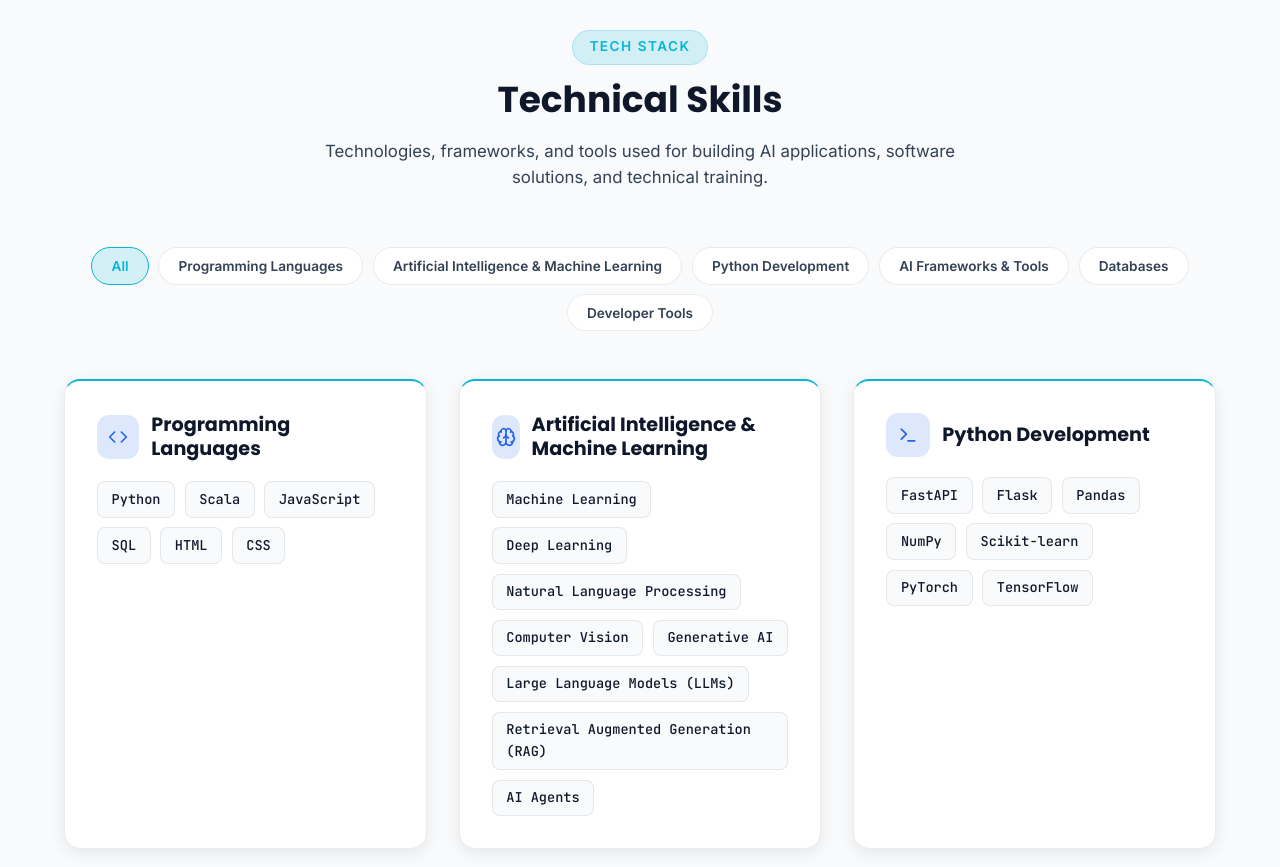
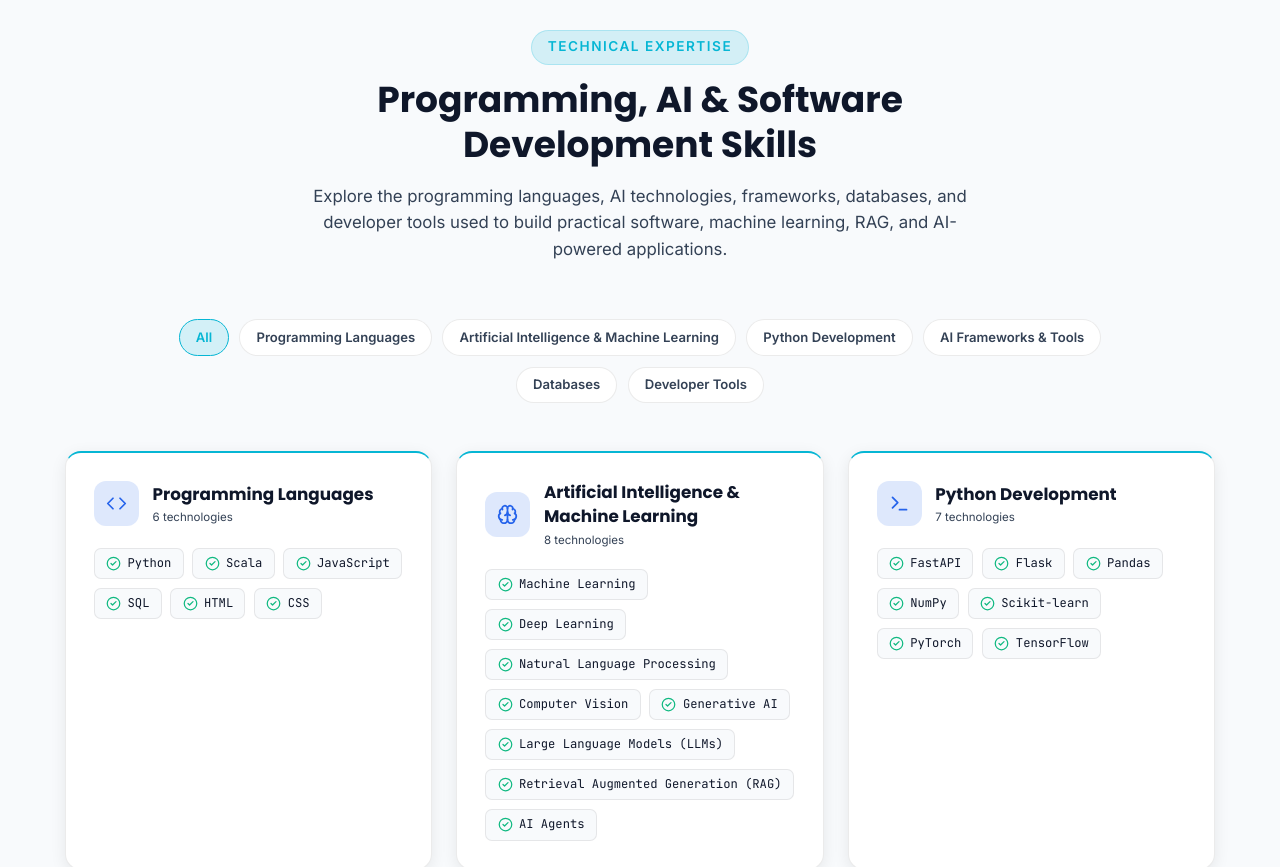
Before and after one commit to lookmohan/chennai_coder, a React (Vite) app: page / in a window 1280 px wide. Shown: the part 8160-9027 px from the top of the page. Built offline with nearby package versions, Linux system fonts and the light colour scheme.

Commit message:
Update Skills.tsx

```diff
--- a/src/components/Skills.tsx
+++ b/src/components/Skills.tsx
@@ -1,147 +1,654 @@
-import React, { useState } from 'react';
-import { skillsData } from '../data/skillsData';
-import { Code, Brain, Terminal, Database, Wrench, Cpu } from 'lucide-react';
+import React, { useState } from "react";
+import { skillsData } from "../data/skillsData";
+import {
+  Code,
+  Brain,
+  Terminal,
+  Database,
+  Wrench,
+  Cpu,
+  CheckCircle2
+} from "lucide-react";
 
 export const Skills: React.FC = () => {
-  const [activeCategory, setActiveCategory] = useState<string>('All');
+  const [activeCategory, setActiveCategory] = useState<string>("All");
 
-  const categories = ['All', ...skillsData.map((s) => s.title)];
+  /*
+   * Create unique categories
+   */
+  const categories = [
+    "All",
+    ...Array.from(
+      new Set(skillsData.map((category) => category.title))
+    )
+  ];
 
+  /*
+   * Get icon based on skill category
+   */
   const getCategoryIcon = (title: string) => {
     switch (title) {
-      case 'Programming Languages': return <Code size={20} />;
-      case 'Artificial Intelligence & Machine Learning': return <Brain size={20} />;
-      case 'Python Development': return <Terminal size={20} />;
-      case 'AI Frameworks & Tools': return <Cpu size={20} />;
-      case 'Databases': return <Database size={20} />;
-      case 'Developer Tools': return <Wrench size={20} />;
-      default: return <Code size={20} />;
+      case "Programming Languages":
+        return <Code size={21} aria-hidden="true" />;
+
+      case "Artificial Intelligence & Machine Learning":
+        return <Brain size={21} aria-hidden="true" />;
+
+      case "Python Development":
+        return <Terminal size={21} aria-hidden="true" />;
+
+      case "AI Frameworks & Tools":
+        return <Cpu size={21} aria-hidden="true" />;
+
+      case "Databases":
+        return <Database size={21} aria-hidden="true" />;
+
+      case "Developer Tools":
+        return <Wrench size={21} aria-hidden="true" />;
+
+      default:
+        return <Code size={21} aria-hidden="true" />;
     }
   };
 
-  const filteredCategories = activeCategory === 'All'
-    ? skillsData
-    : skillsData.filter((c) => c.title === activeCategory);
+  /*
+   * Filter categories
+   */
+  const filteredCategories =
+    activeCategory === "All"
+      ? skillsData
+      : skillsData.filter(
+          (category) => category.title === activeCategory
+        );
 
   return (
-    <section id="skills" className="section-padding" style={{ background: 'var(--bg-main)' }}>
+    <section
+      id="skills"
+      className="section-padding skills-section"
+      aria-labelledby="skills-title"
+    >
       <div className="container">
-        {/* Section Header */}
-        <div className="section-header">
-          <span className="section-tag">Tech Stack</span>
-          <h2 className="section-title">Technical Skills</h2>
+
+        {/* =========================================
+            SECTION HEADER
+        ========================================== */}
+
+        <header className="section-header">
+
+          <span className="section-tag">
+            Technical Expertise
+          </span>
+
+          <h2
+            id="skills-title"
+            className="section-title"
+          >
+            Programming, AI & Software Development Skills
+          </h2>
+
           <p className="section-desc">
-            Technologies, frameworks, and tools used for building AI applications, software solutions, and technical training.
+            Explore the programming languages, AI technologies, frameworks,
+            databases, and developer tools used to build practical software,
+            machine learning, RAG, and AI-powered applications.
           </p>
+
+        </header>
+
+
+        {/* =========================================
+            CATEGORY FILTER
+        ========================================== */}
+
+        <div
+          className="skills-filter"
+          role="tablist"
+          aria-label="Filter technical skills by category"
+        >
+
+          {categories.map((category) => {
+            const isActive = activeCategory === category;
+
+            return (
+              <button
+                key={category}
+                type="button"
+                role="tab"
+                aria-selected={isActive}
+                aria-controls="skills-content"
+                className={`skill-filter-button ${
+                  isActive ? "active" : ""
+                }`}
+                onClick={() => setActiveCategory(category)}
+              >
+                {category}
+              </button>
+            );
+          })}
+
         </div>
 
-        {/* Filter Pills */}
+
+        {/* =========================================
+            SKILLS GRID
+        ========================================== */}
+
         <div
-          style={{
-            display: 'flex',
-            flexWrap: 'wrap',
-            gap: '0.6rem',
-            justifyContent: 'center',
-            marginBottom: '3rem'
-          }}
+          id="skills-content"
+          className="skills-grid"
+          role="tabpanel"
         >
-          {categories.map((cat) => (
-            <button
-              key={cat}
-              onClick={() => setActiveCategory(cat)}
-              style={{
-                padding: '0.6rem 1.2rem',
-                borderRadius: '22px',
-                fontSize: '0.85rem',
-                fontWeight: 600,
-                border: '1px solid',
-                borderColor: activeCategory === cat ? 'var(--color-accent)' : 'var(--border-color)',
-                background: activeCategory === cat ? 'var(--color-accent-light)' : 'var(--bg-surface)',
-                color: activeCategory === cat ? 'var(--color-accent)' : 'var(--text-body)',
-                transition: 'all 0.25s ease',
-                cursor: 'pointer'
-              }}
-              onMouseEnter={(e) => {
-                if (activeCategory !== cat) {
-                  e.currentTarget.style.borderColor = 'var(--color-accent)';
-                }
-              }}
-              onMouseLeave={(e) => {
-                if (activeCategory !== cat) {
-                  e.currentTarget.style.borderColor = 'var(--border-color)';
-                }
-              }}
+
+          {filteredCategories.map((category) => (
+
+            <article
+              key={category.title}
+              className="glass-card skill-category-card"
             >
-              {cat}
-            </button>
+
+              {/* Category Header */}
+              <div className="skill-category-header">
+
+                <div className="skill-category-icon">
+                  {getCategoryIcon(category.title)}
+                </div>
+
+                <div>
+                  <h3 className="skill-category-title">
+                    {category.title}
+                  </h3>
+
+                  <p className="skill-category-count">
+                    {category.skills.length}{" "}
+                    {category.skills.length === 1
+                      ? "technology"
+                      : "technologies"}
+                  </p>
+                </div>
+
+              </div>
+
+
+              {/* Skill List */}
+              <ul
+                className="skill-list"
+                aria-label={`${category.title} skills`}
+              >
+
+                {category.skills.map((skill) => (
+
+                  <li
+                    key={skill}
+                    className="skill-item"
+                  >
+
+                    <CheckCircle2
+                      size={15}
+                      aria-hidden="true"
+                      className="skill-check"
+                    />
+
+                    <span>
+                      {skill}
+                    </span>
+
+                  </li>
+
+                ))}
+
+              </ul>
+
+            </article>
+
           ))}
+
         </div>
 
-        {/* Skills Cards Grid */}
-        <div
-          style={{
-            display: 'grid',
-            gridTemplateColumns: 'repeat(auto-fit, minmax(320px, 1fr))',
-            gap: '2rem'
-          }}
-        >
-          {filteredCategories.map((category) => (
-            <div
-              key={category.title}
-              className="glass-card"
-              style={{
-                padding: '2rem',
-                display: 'flex',
-                flexDirection: 'column',
-                gap: '1.25rem',
-                borderTop: '2px solid var(--color-accent)'
-              }}
-            >
-              <div style={{ display: 'flex', alignItems: 'center', gap: '0.75rem' }}>
-                <div
-                  style={{
-                    width: '44px',
-                    height: '44px',
-                    borderRadius: '12px',
-                    background: 'var(--color-primary-light)',
-                    color: 'var(--color-primary)',
-                    display: 'flex',
-                    alignItems: 'center',
-                    justifyContent: 'center'
-                  }}
-                >
-                  {getCategoryIcon(category.title)}
-                </div>
-                <h3 style={{ fontSize: '1.2rem', color: 'var(--text-heading)', fontWeight: 700, margin: 0 }}>
-                  {category.title}
-                </h3>
-              </div>
 
-              {/* Skill Badges */}
-              <div style={{ display: 'flex', flexWrap: 'wrap', gap: '0.6rem' }}>
-                {category.skills.map((skill) => (
-                  <span
-                    key={skill}
-                    style={{
-                      fontSize: '0.85rem',
-                      fontWeight: 500,
-                      fontFamily: 'var(--font-code)',
-                      padding: '0.4rem 0.85rem',
-                      borderRadius: '8px',
-                      background: 'var(--bg-main)',
-                      color: 'var(--text-heading)',
-                      border: '1px solid var(--border-color)',
-                      transition: 'all 0.2s ease'
-                    }}
-                  >
-                    {skill}
-                  </span>
-                ))}
-              </div>
-            </div>
-          ))}
+        {/* =========================================
+            SECTION FOOTER
+        ========================================== */}
+
+        <div className="skills-footer">
+
+          <p>
+            These technologies are applied through practical projects,
+            AI applications, software development, data solutions, and
+            hands-on programming training.
+          </p>
+
         </div>
+
       </div>
+
+
+      {/* =========================================
+          RESPONSIVE STYLES
+      ========================================== */}
+
+      <style>{`
+
+        /* =========================================
+           SECTION
+        ========================================== */
+
+        .skills-section {
+          position: relative;
+          overflow: hidden;
+          background: var(--bg-main);
+        }
+
+
+        /* =========================================
+           FILTER BUTTONS
+        ========================================== */
+
+        .skills-filter {
+          display: flex;
+          flex-wrap: wrap;
+          justify-content: center;
+          gap: 0.65rem;
+
+          max-width: 1000px;
+
+          margin: 0 auto 3rem;
+        }
+
+        .skill-filter-button {
+          appearance: none;
+
+          border: 1px solid var(--border-color);
+
+          background: var(--bg-surface);
+
+          color: var(--text-body);
+
+          padding: 0.6rem 1rem;
+
+          border-radius: 999px;
+
+          font-family: var(--font-body);
+
+          font-size: 0.82rem;
+
+          font-weight: 600;
+
+          line-height: 1.2;
+
+          cursor: pointer;
+
+          transition:
+            color 0.2s ease,
+            background 0.2s ease,
+            border-color 0.2s ease,
+            transform 0.2s ease;
+        }
+
+        .skill-filter-button:hover {
+          border-color: var(--color-accent);
+          color: var(--color-accent);
+          transform: translateY(-1px);
+        }
+
+        .skill-filter-button.active {
+          background: var(--color-accent-light);
+          border-color: var(--color-accent);
+          color: var(--color-accent);
+        }
+
+        .skill-filter-button:focus-visible {
+          outline: 2px solid var(--color-accent);
+          outline-offset: 3px;
+        }
+
+
+        /* =========================================
+           SKILLS GRID
+        ========================================== */
+
+        .skills-grid {
+          display: grid;
+
+          grid-template-columns:
+            repeat(3, minmax(0, 1fr));
+
+          gap: 1.5rem;
+
+          max-width: 1150px;
+
+          margin: 0 auto;
+        }
+
+
+        /* =========================================
+           SKILL CATEGORY CARD
+        ========================================== */
+
+        .skill-category-card {
+          min-width: 0;
+
+          padding: 1.75rem;
+
+          display: flex;
+          flex-direction: column;
+
+          gap: 1.35rem;
+
+          border-top:
+            2px solid var(--color-accent);
+
+          transition:
+            transform 0.25s ease,
+            box-shadow 0.25s ease;
+        }
+
+        .skill-category-card:hover {
+          transform: translateY(-4px);
+        }
+
+
+        /* =========================================
+           CATEGORY HEADER
+        ========================================== */
+
+        .skill-category-header {
+          display: flex;
+          align-items: center;
+
+          gap: 0.85rem;
+        }
+
+        .skill-category-icon {
+          width: 45px;
+          height: 45px;
+
+          flex-shrink: 0;
+
+          display: flex;
+          align-items: center;
+          justify-content: center;
+
+          border-radius: 12px;
+
+          background:
+            var(--color-primary-light);
+
+          color:
+            var(--color-primary);
+        }
+
+        .skill-category-title {
+          margin: 0;
+
+          color:
+            var(--text-heading);
+
+          font-size: 1.05rem;
+
+          line-height: 1.4;
+
+          font-weight: 700;
+        }
+
+        .skill-category-count {
+          margin: 0.25rem 0 0;
+
+          color:
+            var(--text-body);
+
+          font-size: 0.72rem;
+
+          line-height: 1.3;
+        }
+
+
+        /* =========================================
+           SKILL LIST
+        ========================================== */
+
+        .skill-list {
+          display: flex;
+          flex-wrap: wrap;
+
+          gap: 0.55rem;
+
+          padding: 0;
+          margin: 0;
+
+          list-style: none;
+        }
+
+        .skill-item {
+          display: inline-flex;
+          align-items: center;
+
+          gap: 0.4rem;
+
+          padding:
+            0.42rem 0.7rem;
+
+          border:
+            1px solid var(--border-color);
+
+          border-radius: 7px;
+
+          background:
+            var(--bg-main);
+
+          color:
+            var(--text-heading);
+
+          font-family:
+            var(--font-code);
+
+          font-size: 0.76rem;
+
+          line-height: 1.3;
+
+          transition:
+            border-color 0.2s ease,
+            background 0.2s ease,
+            transform 0.2s ease;
+        }
+
+        .skill-item:hover {
+          border-color:
+            var(--color-accent);
+
+          background:
+            var(--color-accent-light);
+
+          transform:
+            translateY(-1px);
+        }
+
+        .skill-check {
+          flex-shrink: 0;
+
+          color:
+            var(--color-success);
+        }
+
+
+        /* =========================================
+           FOOTER
+        ========================================== */
+
+        .skills-footer {
+          max-width: 750px;
+
+          margin:
+            2.5rem auto 0;
+
+          text-align: center;
+        }
+
+        .skills-footer p {
+          margin: 0;
+
+          color:
+            var(--text-body);
+
+          font-size: 0.85rem;
+
+          line-height: 1.7;
+        }
+
+
+        /* =========================================
+           TABLET
+        ========================================== */
+
+        @media (max-width: 1100px) {
+
+          .skills-grid {
+            grid-template-columns:
+              repeat(2, minmax(0, 1fr));
+
+            max-width: 850px;
+          }
+
+        }
+
+
+        /* =========================================
+           MOBILE
+        ========================================== */
+
+        @media (max-width: 767px) {
+
+          .skills-filter {
+            justify-content: flex-start;
+
+            flex-wrap: nowrap;
+
+            overflow-x: auto;
+
+            padding:
+              0.25rem 0.15rem 0.75rem;
+
+            margin-bottom: 2rem;
+
+            scrollbar-width: thin;
+
+            -webkit-overflow-scrolling: touch;
+          }
+
+          .skill-filter-button {
+            flex: 0 0 auto;
+
+            font-size: 0.76rem;
+
+            padding:
+              0.55rem 0.85rem;
+          }
+
+          .skills-grid {
+            grid-template-columns: 1fr;
+
+            gap: 1.15rem;
+          }
+
+          .skill-category-card {
+            padding: 1.35rem;
+
+            gap: 1.1rem;
+          }
+
+          .skill-category-title {
+            font-size: 1rem;
+          }
+
+          .skill-category-icon {
+            width: 42px;
+            height: 42px;
+          }
+
+          .skill-item {
+            font-size: 0.72rem;
+
+            padding:
+              0.4rem 0.6rem;
+          }
+
+          .skills-footer {
+            margin-top: 2rem;
+          }
+
+          .skills-footer p {
+            font-size: 0.8rem;
+          }
+
+        }
+
+
+        /* =========================================
+           SMALL MOBILE
+        ========================================== */
+
+        @media (max-width: 480px) {
+
+          .skills-filter {
+            gap: 0.5rem;
+          }
+
+          .skill-category-card {
+            padding: 1.15rem;
+          }
+
+          .skill-category-header {
+            gap: 0.7rem;
+          }
+
+          .skill-category-icon {
+            width: 40px;
+            height: 40px;
+
+            border-radius: 10px;
+          }
+
+          .skill-category-title {
+            font-size: 0.92rem;
+          }
+
+          .skill-category-count {
+            font-size: 0.68rem;
+          }
+
+          .skill-item {
+            font-size: 0.68rem;
+          }
+
+        }
+
+
+        /* =========================================
+           REDUCED MOTION
+        ========================================== */
+
+        @media (prefers-reduced-motion: reduce) {
+
+          .skills-section *,
+          .skills-section *::before,
+          .skills-section *::after {
+            animation-duration:
+              0.01ms !important;
+
+            animation-iteration-count:
+              1 !important;
+
+            transition-duration:
+              0.01ms !important;
+          }
+
+          .skill-category-card:hover,
+          .skill-item:hover,
+          .skill-filter-button:hover {
+            transform: none;
+          }
+
+        }
+
+      `}</style>
     </section>
   );
 };
```
